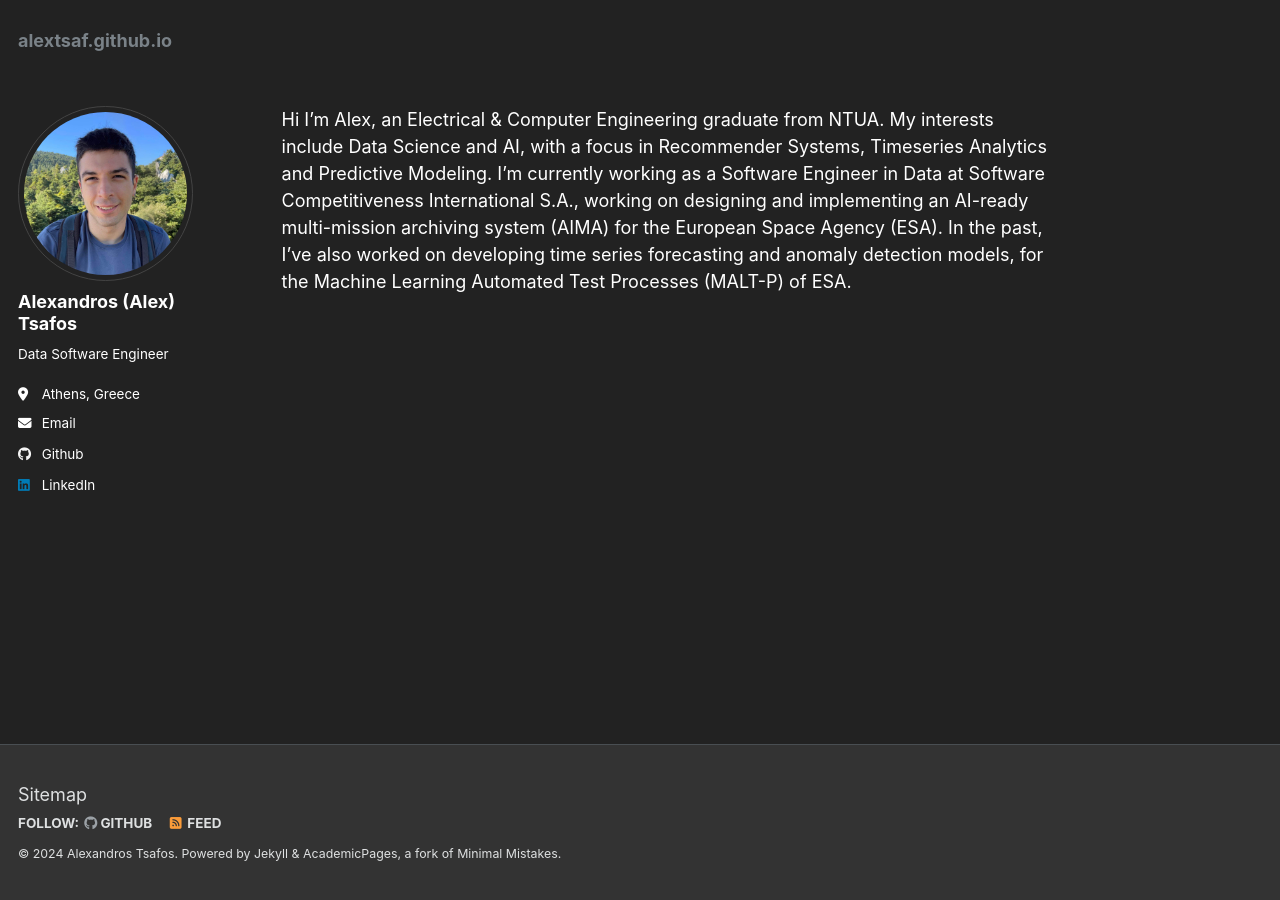
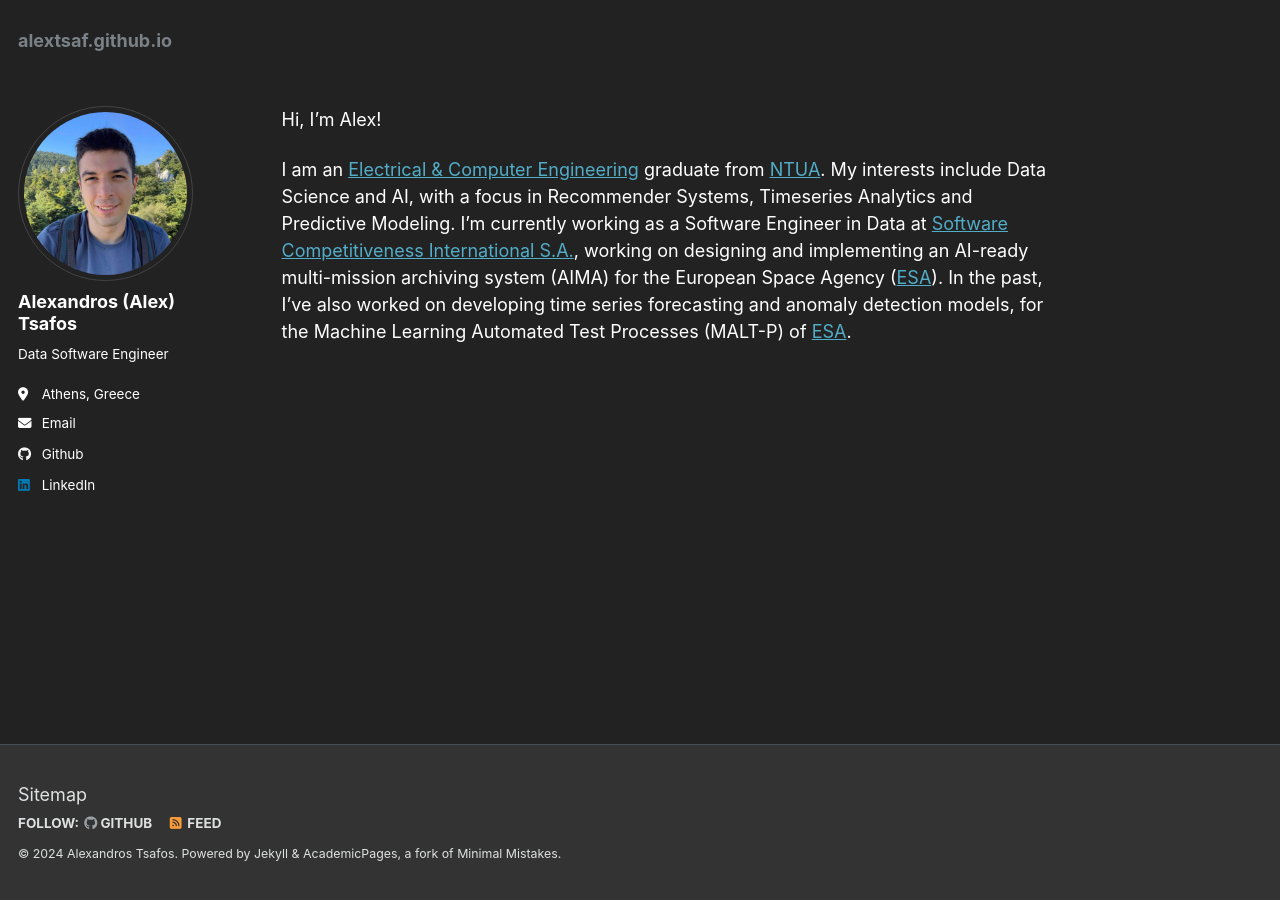
Before and after one commit to alextsaf/alextsaf.github.io, a Jekyll site: the page built from _pages/about.md, in a window 1280 px wide. Built offline with Jekyll 4.4.1, drawn with Linux system fonts in a browser that asks for light colours.

Commit message:
Added links

```diff
--- a/_pages/about.md
+++ b/_pages/about.md
@@ -10,7 +10,14 @@ classes:
   - landing
 ---
 
- Hi I'm Alex, an Electrical & Computer Engineering graduate from NTUA. My interests include Data Science and AI, with a focus in Recommender Systems, Timeseries Analytics and Predictive Modeling. I'm currently working as a Software Engineer in Data at Software Competitiveness International S.A., working on designing and implementing an AI-ready multi-mission archiving system (AIMA) for the European Space Agency (ESA). In the past, I've also worked on developing time series forecasting and anomaly detection models, for the Machine Learning Automated Test Processes (MALT-P) of ESA.
+ Hi, I'm Alex!
+
+ I am an [Electrical & Computer Engineering][1] graduate from [NTUA][2]. My interests include Data Science and AI, with a focus in Recommender Systems, Timeseries Analytics and Predictive Modeling. I'm currently working as a Software Engineer in Data at [Software Competitiveness International S.A.][3], working on designing and implementing an AI-ready multi-mission archiving system (AIMA) for the European Space Agency ([ESA][4]). In the past, I've also worked on developing time series forecasting and anomaly detection models, for the Machine Learning Automated Test Processes (MALT-P) of [ESA][4].
+
+[1]: https://www.ece.ntua.gr
+[2]: https://www.ntua.gr
+[3]: https://www.softcom-int.com
+[4]: https://www.esa.int
 
 <!-- A data-driven personal website
 ======
```
